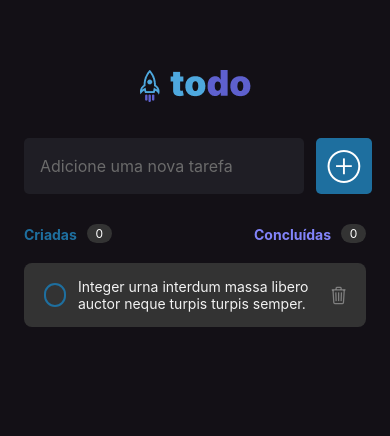
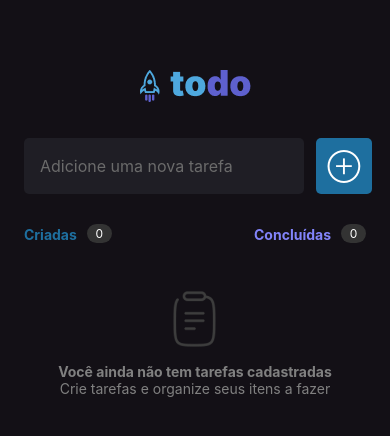
Before and after one commit to mfernandanll/to_do_list, a React Native app: screen / in a window 390 px wide. Shown: the top 436 px of the page. Built offline with nearby package versions, Linux system fonts and the light colour scheme.

Commit message:
Implementing Flatlist on Home screen

```diff
--- a/src/screens/Home/index.tsx
+++ b/src/screens/Home/index.tsx
@@ -1,8 +1,11 @@
+import { useState } from 'react';
 import { Image, Text, View, TextInput, TouchableOpacity, FlatList } from 'react-native';
 import { Task } from '../../components/Task';
 import { styles } from './style'
 
 export function Home() {
+    const [tasks, setTasks] = useState<string[]>([]);
+
     return (
         <View style={styles.container}>
             <Image style={styles.logo}
@@ -45,7 +48,26 @@ export function Home() {
                     />
                 </View>
             </View>
-            <Task />
+            <FlatList
+                data={tasks}
+                keyExtractor={item => item}
+                renderItem={({ item }) => (
+                    <Task />
+                )}
+                showsVerticalScrollIndicator={false}
+                ListEmptyComponent={() => (
+                    <View style={styles.viewEmptyText}>
+                        <Image style={styles.clipboardEmptyText}
+                            source={require('../../../assets/Clipboard.png')} />
+                        <Text style={styles.listEmptyText}>
+                            Você ainda não tem tarefas cadastradas
+                        </Text>
+                        <Text style={styles.listEmptySubText}>
+                            Crie tarefas e organize seus itens a fazer
+                        </Text>
+                    </View>
+                )}
+            />
         </View>
     );
 }
--- a/src/screens/Home/style.ts
+++ b/src/screens/Home/style.ts
@@ -67,5 +67,24 @@ export const styles = StyleSheet.create({
         height: 19,
         flexDirection: 'row',
         alignItems: 'flex-end'
+    },
+    viewEmptyText: {
+        marginHorizontal: 20,
+        marginVertical: 48,
+        alignItems: 'center'
+    },
+    listEmptyText: {
+        color: '#808080',
+        fontSize: 14,
+        textAlign: 'center',
+        fontWeight: 'bold'
+    },
+    listEmptySubText: {
+        color: '#808080',
+        fontSize: 14,
+        textAlign: 'center'
+    },
+    clipboardEmptyText: {
+        marginBottom: 16
     }
 })
```
Also changed, not shown: assets/Clipboard.png (added).
